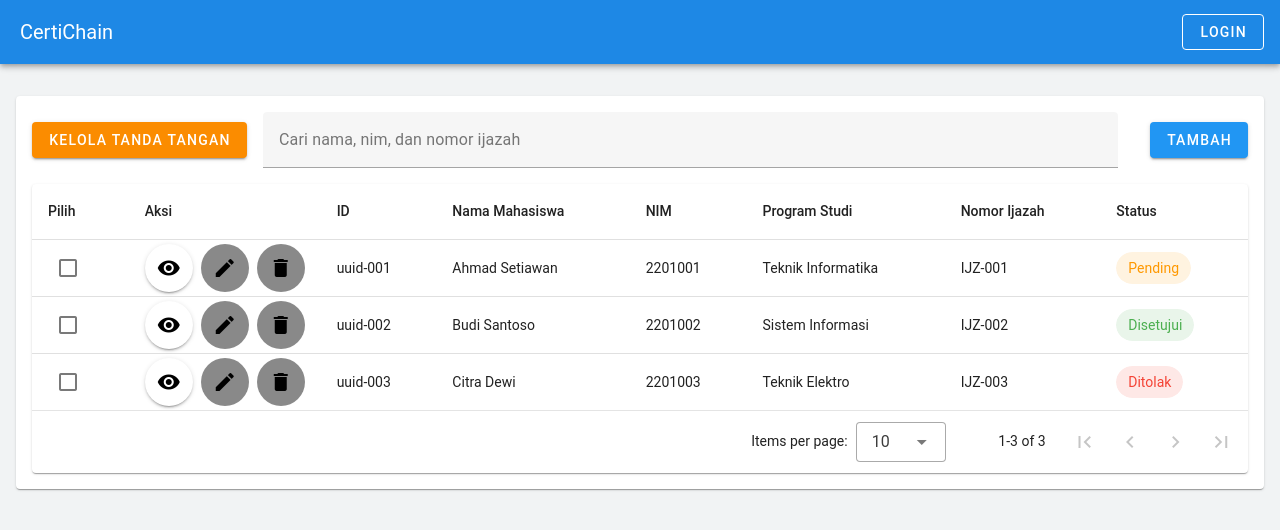
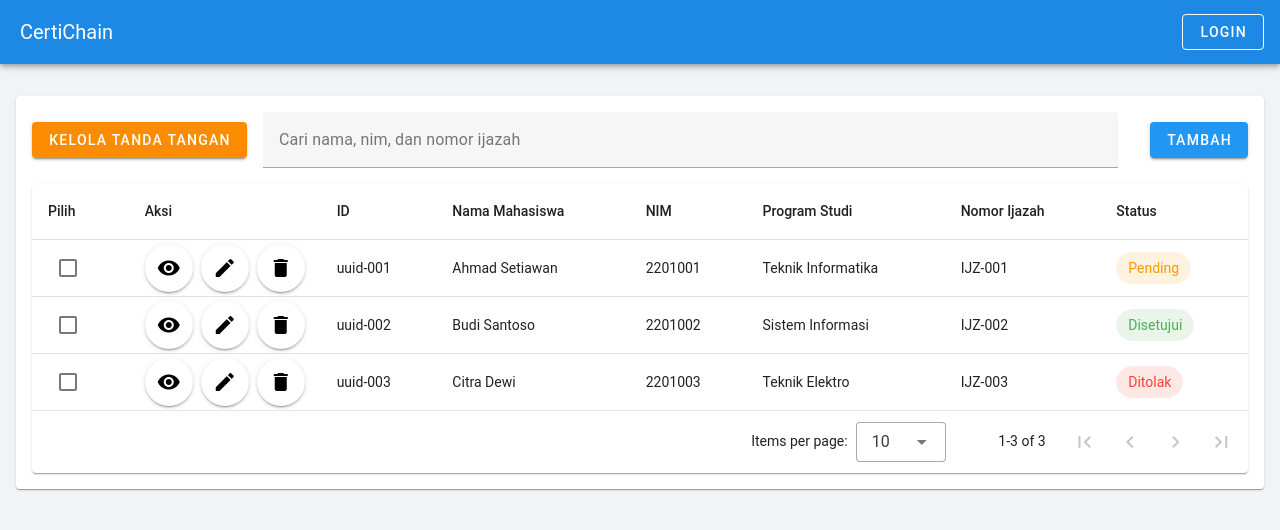
Before and after one commit to nas11ai/tugas-akhir, a Vue app in the folder vuetify-project/: page /Akademik in a window 1280 px wide. Shown: the top 530 px of the page. Built offline with nearby package versions, Linux system fonts and the light colour scheme; no server answers.

Commit message:
fix: action button access right

```diff
--- a/vuetify-project/src/pages/Akademik.vue
+++ b/vuetify-project/src/pages/Akademik.vue
@@ -52,9 +52,7 @@
               color="white"
               icon
               @click="openEditDialog(item)"
-              :disabled="
-                loading || item.status !== 'menunggu tanda tangan rektor'
-              "
+              :disabled="loading"
             >
               <v-icon>mdi-pencil</v-icon>
             </v-btn>
@@ -62,9 +60,7 @@
               icon
               color="white"
               @click="confirmDelete(item)"
-              :disabled="
-                loading || item.status !== 'menunggu tanda tangan rektor'
-              "
+              :disabled="loading"
             >
               <v-icon>mdi-delete</v-icon>
             </v-btn>
```
